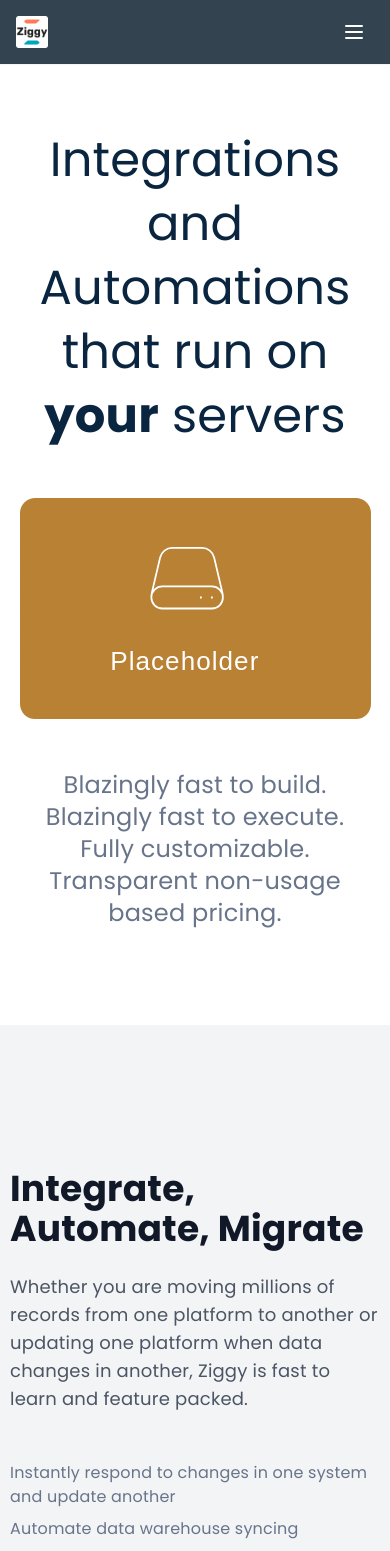
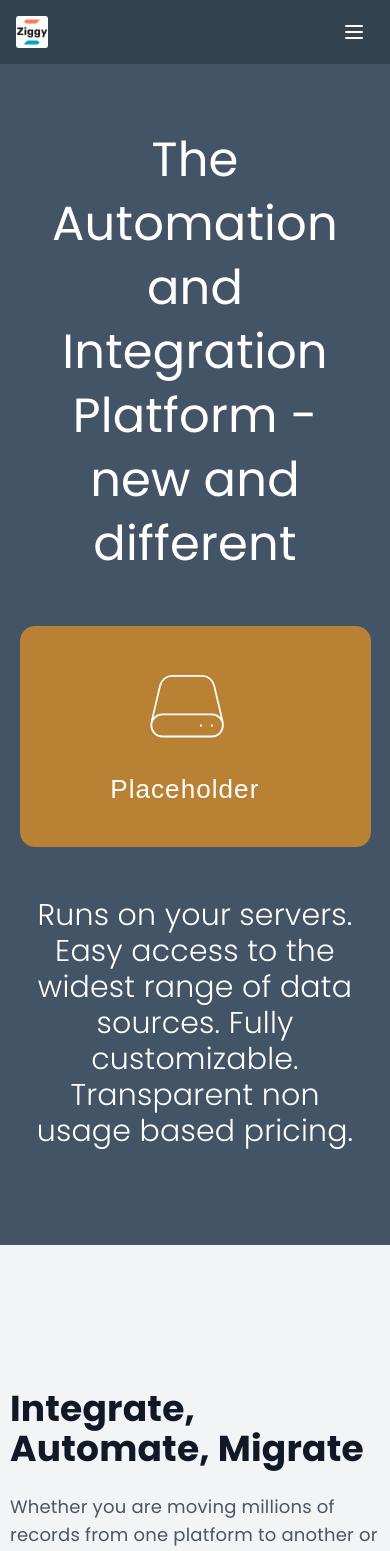
Before and after one commit to fmay/ziggy-site-new, a Next.js app: page / in a window 390 px wide. Shown: the top 1551 px of the page. Built offline with nearby package versions, Linux system fonts and the light colour scheme.

Commit message:
priing 0.0

```diff
--- a/src/app/(forms)/QuickBookDemo.tsx
+++ b/src/app/(forms)/QuickBookDemo.tsx
@@ -103,7 +103,7 @@ const QuickBookDemo: FC<QuickBookDemoProps> = ({ background = 'dark' }) => {
       <div className={styles.formColumn}>
         <div className={styles.formField}>
           <label htmlFor="firstName" className={styles.label}>
-            First name
+            Your name
           </label>
           <input
             id="Your name"
--- a/src/app/(home)/Hero.tsx
+++ b/src/app/(home)/Hero.tsx
@@ -10,20 +10,20 @@ const Hero = () => (
     <div className={styles.container}>
       {/* Main Heading */}
       <h1 className={styles.heading}>
-        Integrations and Automations that run on <strong>your</strong> servers
+        The Automation and Integration Platform - new and different
       </h1>
 
       {/*Home Scene*/}
       <div className="object-contain object-top mx-auto">
-        <Image  src="/placeholder.svg" alt="" width={700} height={400} />
+        <Image src="/placeholder.svg" alt="" width={700} height={400} />
         {/*<HomeScene bgColor=""/>*/}
       </div>
 
       {/*Subheading*/}
       <div className={styles.subheading}>
         <p className={styles.subheading}>
-          Blazingly fast to build. Blazingly fast to execute. Fully customizable. Transparent
-          non-usage based pricing.
+          Runs on your servers. Easy access to the widest range of data sources. Fully
+          customizable. Transparent non usage based pricing.
         </p>
       </div>
     </div>
--- a/src/app/(home)/HomePricing.tsx
+++ b/src/app/(home)/HomePricing.tsx
@@ -37,7 +37,7 @@ const HomePricing: FC = () => {
             <div className="p-6 bg-white rounded-lg border border-gray-200 hover:shadow-lg transition-shadow duration-200">
               <h3 className={styles.title}>No usage based costs</h3>
               <p className={styles.content}>
-                As you add more and more Ziggy Flows, you won't pay a cent more.
+                As you add or run more Ziggy Flows, you won't pay a cent more for your server's usage.
               </p>
               <a href="/pricing" className={styles.link}>
                 Pricing →
--- a/src/app/(home)/HomeScrollList.tsx
+++ b/src/app/(home)/HomeScrollList.tsx
@@ -1,10 +1,10 @@
 import { FC } from 'react'
-import ScrollContentImagePairs from '@/components/ui/scroll-pairs/ScrollContentImagePairs'
+import ScrollContentImagePairs, { ContentImagePair } from '@/components/ui/scroll-pairs/ScrollContentImagePairs'
 import CTA from '@/components/ui/cta/CTA'
 import Link from 'next/link'
 
 const HomeScrollList: FC = () => {
-  const HP_Pairs = [
+  const HP_Pairs: ContentImagePair[] = [
     {
       content: (
         <div>
@@ -28,6 +28,7 @@ const HomeScrollList: FC = () => {
         </div>
       ),
       image: '/images/customise/home/flows-list.webp',
+      contentNudge: 10
     },
     {
       content: (
@@ -67,10 +68,11 @@ const HomeScrollList: FC = () => {
             You can then give them secure and easy access to your platform so they can perform their
             own processes using a white-labelled version of Ziggy.
           </p>
-          <CTA className="mt-20" label="Learn more" href="integration-partners" />
+          <CTA className="" label="Learn more" href="integration-partners"/>
         </div>
       ),
       image: '/images/customise/home/custom-flow.webp',
+      contentNudge: 90,
     },
   ]
   return <ScrollContentImagePairs contentImagePairs={HP_Pairs} />
--- a/src/app/(home)/hero.module.scss
+++ b/src/app/(home)/hero.module.scss
@@ -1,22 +1,20 @@
 .heroSection {
-  @apply relative pt-20 pb-20 sm:px-6 lg:px-2;
-}
-
-.overlay {
-  @apply absolute inset-0 -z-10 bg-gradient-to-b from-white/90 via-white/80 to-white/90;
+  @apply relative;
 }
 
 .container {
-  @apply flex flex-col gap-[50px] mx-auto px-[5%] text-center;
+  @apply flex flex-col gap-[50px]
+  px-[5%] py-20 mx-auto
+  text-center bg-dark-gray text-white;
 }
 
 .heading {
-  @apply text-5xl mb-[0px] sm:text-4xl lg:text-6xl font-normal text-stripe-navy;
+  @apply text-5xl max-w-[1200px] mb-[0px] mx-auto sm:text-4xl lg:text-6xl font-normal text-white;
   line-height: 4rem;
 }
 
 .subheading {
-  @apply mx-auto text-2xl max-w-[800px] text-mid-gray font-normal;
+  @apply mx-auto text-3xl max-w-[800px]  font-extralight;
 }
 
 .subheadingImage {
--- a/src/app/page.tsx
+++ b/src/app/page.tsx
@@ -5,6 +5,7 @@ import PageSection from '@/components/ui/page-wrappers/PageSection'
 import HomeScene from '@/app/(home)/HomeScene'
 import CustomizationHome from '@/app/(home)/CustomizationHome'
 import QuickBookDemo from '@/app/(forms)/QuickBookDemo'
+import CTA from '@/components/ui/cta/CTA'
 
 export default function Home() {
   return (
@@ -25,12 +26,17 @@ export default function Home() {
 
       {/*Professional Services*/}
       <PageSection>
-        <div className="section-intro">
-          <h2>Professional Services</h2>
-          <p>
-            Whether you want us train, build flows, develop custom Ziggy Blocks or just hand-hold,
-            we're here to provide expert support when you need it.
-          </p>
+        <div className="section-intro-2-col">
+          <div>
+            <h2>Professional Services</h2>
+            <p>
+              Whether you want us train, build flows, develop custom Ziggy Blocks or just hand-hold,
+              we're here to provide expert support when you need it.
+            </p>
+          </div>
+          <div>
+            <CTA label="Contact Us" href="/contact" />
+          </div>
         </div>
       </PageSection>
 
--- a/src/components/navigation/Header.module.scss
+++ b/src/components/navigation/Header.module.scss
@@ -1,9 +1,7 @@
-.overlay {
-  @apply fixed inset-0 bg-stripe-navy/5 z-40 transition-opacity duration-[250ms] ease-out;
-}
+
 
 .header {
-  @apply fixed top-0 left-0 right-0 bg-header-footer text-white border-b border-gray-100 z-50;
+  @apply fixed top-0 left-0 right-0 bg-header-footer text-white z-50;
   button, a {
     @apply text-white font-light hover:text-white;
   }
@@ -40,10 +38,22 @@
 
 .desktopNav {
   @apply hidden md:flex items-center;
+
+  @media (max-width: 1099px) {
+    button, a {
+      font-size: 0.9rem;
+    }
+  }
 }
 
 .ctaButtons {
   @apply hidden md:flex items-center space-x-4;
+
+  @media (max-width: 1099px) {
+    a {
+      font-size: 0.7rem;
+    }
+  }
 }
 
 .ctaButton {
--- a/src/components/ui/scroll-pairs/ScrollContentImagePairs.module.scss
+++ b/src/components/ui/scroll-pairs/ScrollContentImagePairs.module.scss
@@ -1,5 +1,5 @@
 .container {
-  @apply relative mb-[5vh];
+  @apply relative mb-[0vh];
 
   ul {
     @apply my-12;
--- a/tailwind.config.ts
+++ b/tailwind.config.ts
@@ -9,6 +9,9 @@ const config: Config = {
   safelist: ['bg-flow-gray', 'bg-white'],
   theme: {
     extend: {
+      screens: {
+        'md': '990px',
+      },
       colors: {
         'stripe-navy': '#0a2540',
         'stripe-gray': '#727f96',
```
